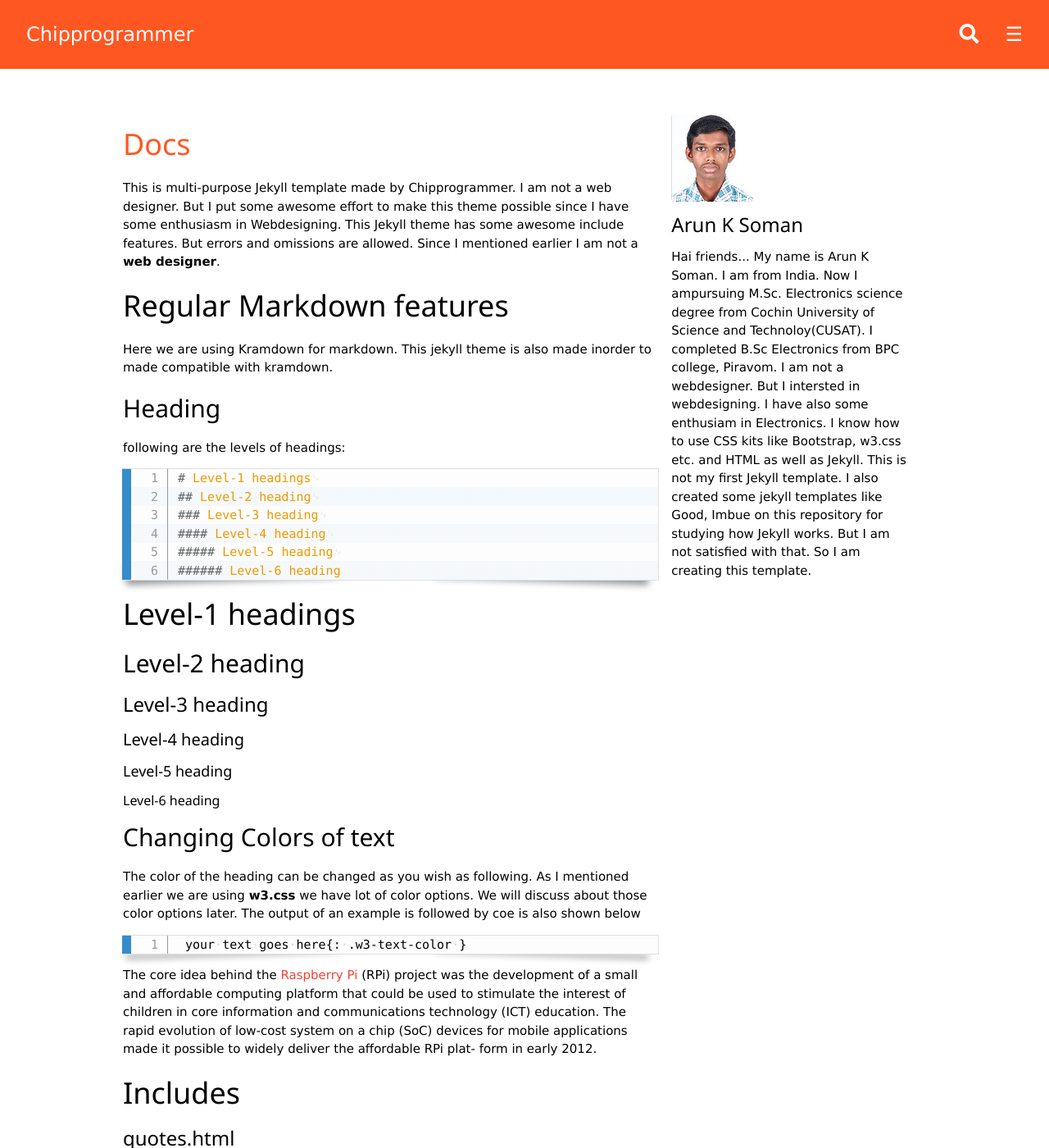
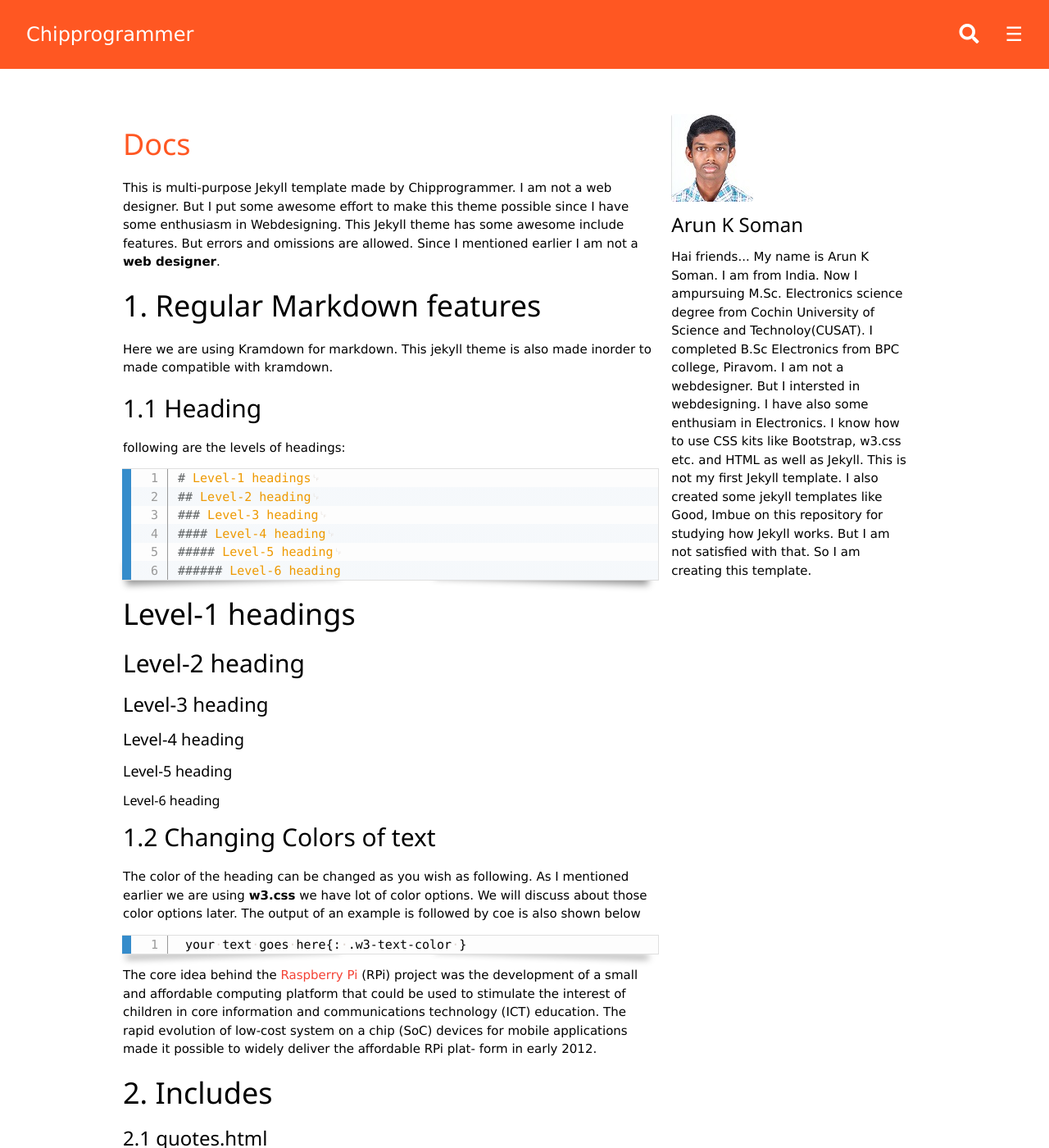
Before and after one commit to techiworld/techiworld.github.io, a Jekyll site: the page built from Documentation.md, in a window 1280 px wide and 1400 px high. Shown: the whole window at 82% size. Built offline with Jekyll 4.4.1, drawn with Linux system fonts in a browser that asks for light colours; comment, search, counter and statistics services are not loaded; some of the changed text lies outside the part shown.

Commit message:
Update Documentation.md

```diff
--- a/Documentation.md
+++ b/Documentation.md
@@ -5,10 +5,10 @@ prism: true
 ---
 
 This is multi-purpose Jekyll template made by Chipprogrammer. I am not a web designer. But I put some awesome effort to make this theme possible since I have some enthusiasm in Webdesigning. This Jekyll theme has some awesome include features. But errors and omissions are allowed. Since I mentioned earlier I am not a **web designer**.
-# Regular Markdown features
+# 1. Regular Markdown features
 
 Here we are using Kramdown for markdown. This jekyll theme is also made inorder to made compatible with kramdown.
-## Heading
+## 1.1 Heading
 following are the levels of headings:
 <pre class="line-numbers">
 <code class="language-markdown">
@@ -30,7 +30,7 @@ following are the levels of headings:
 ##### Level-5 heading
 ###### Level-6 heading
 
-## Changing Colors of text
+## 1.2 Changing Colors of text
 
 The color of the heading can be changed as you wish as following. As I mentioned earlier we are using **w3.css** we have lot of color options. We will discuss about those color options later. The output of an example is followed by coe is also shown below
 <pre class="line-numbers">
@@ -47,9 +47,9 @@ education. The rapid evolution of low-cost system on a chip (SoC) devices for
 mobile applications made it possible to widely deliver the affordable RPi plat-
 form in early 2012.
 
-# Includes
+# 2. Includes
 
-### quotes.html
+### 2.1 quotes.html
 <pre class="line-numbers">
 <code class="language-markdown">
 {% raw %}
@@ -59,7 +59,7 @@ form in early 2012.
 </pre>
 {% include quotes.html container_color="pale-blue" leftbar_color="blue" icon_color="blue" quote="Any intelligent fool can make things bigger and more complex… It takes a touch of genius – and a lot of courage to move in the opposite direction." said_by="Albert Einstein" %}
 
-### MyNote.html
+### 2.2 MyNote.html
 
 This theme is comes with four kinds of notes. These are **success, info, warning and danger.** This feature will make your blog interactive and different. You can add the nates by using following code:
 <pre class="line-numbers">
@@ -74,7 +74,7 @@ This theme is comes with four kinds of notes. These are **success, info, warning
 {% include MyNote.html note_type="info" span_note="Info: " text="The software is provided as is, without wattanty of any kind, express or implied, including but not limited to the warranties of merchantability, fitness for a particular purpose and infringement." %}
 {% include MyNote.html note_type="danger" span_note="Danger: " text="The software is provided as is, without wattanty of any kind, express or implied, including but not limited to the warranties of merchantability, fitness for a particular purpose and infringement." %}
 
-## video.html
+## 2.3 video.html
 
 {% include video.html aspect_ratio="4-3" id="zpOULjyy-n8?rel=0" %}
 ### Default aspect ratio
```
